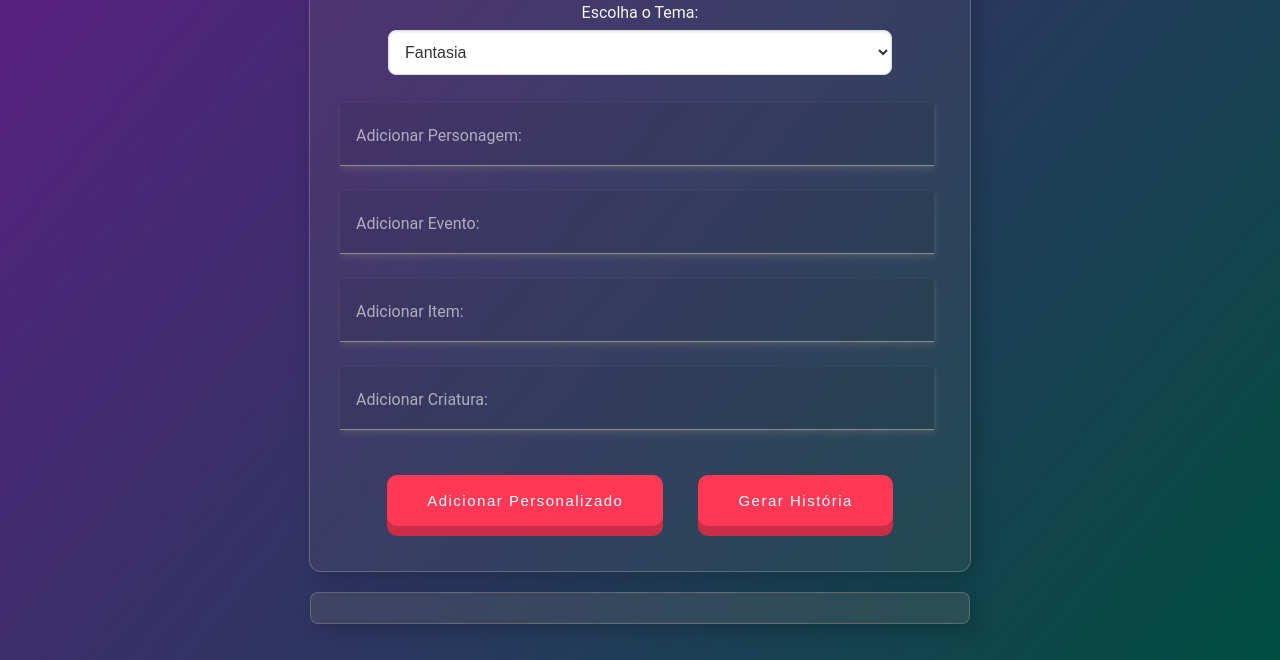
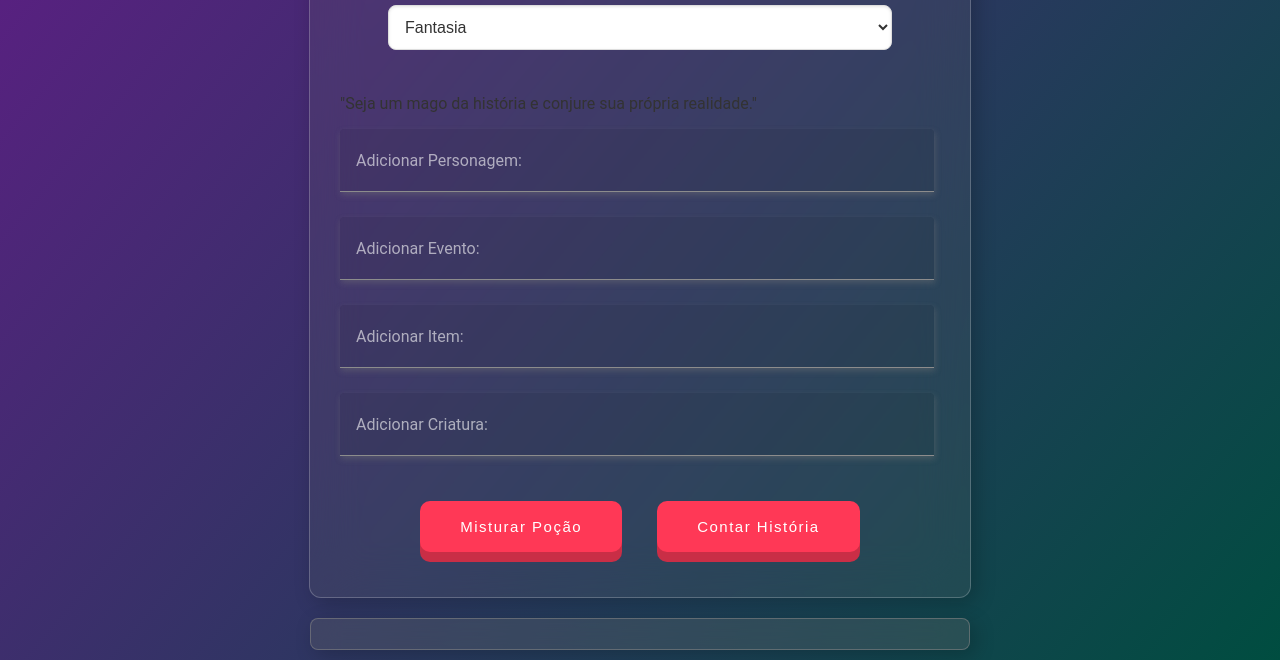
Before and after one commit to Gilcin/gerador_de_historias, a plain HTML site: page index.html in a window 1280 px wide. Shown: the part 140-800 px from the top of the page. Drawn offline with Linux system fonts and the light colour scheme.

Commit message:
Add files via upload

```diff
--- a/index.html
+++ b/index.html
@@ -20,6 +20,7 @@
                         <option value="aventura">Aventura</option>
                     </select>
                 </div>
+                <p>"Seja um mago da história e conjure sua própria realidade."</p>
 
                 <div class="mat-input">
                     <label for="customCharacter">Adicionar Personagem:</label>
@@ -39,8 +40,8 @@
                 </div>
 
                 <div class="button-group">
-                    <button id="addCustom">Adicionar Personalizado</button>
-                    <button id="generate">Gerar História</button>
+                    <button id="addCustom">Misturar Poção</button>
+                    <button id="generate">Contar História</button>
                 </div>
             </div>
         </div>
--- a/script.js
+++ b/script.js
@@ -1,4 +1,4 @@
-import { storyData, RARE_EVENTS, PLOT_TWISTS } from './dados.js';
+import { storyData } from './dados.js';
 
 class StoryGenerator {
     constructor() {
@@ -67,16 +67,12 @@ class StoryGenerator {
 
         // Templates de como as histórias podem ser montadas com os elementos selecionados aleatoriamente
         const templates = [
-            // `${character} com ${item} em ${setting}, ${event1}, e encontrou ${creature} em seu caminho. Logo em seguida, ${event2}.`,
-            // `${character} estava em ${setting}, onde usou ${item}, ${event1}. No entanto, ${creature} cercaram, mas continuou sem pensar duas vezes, ${event2}.`,
-            // `Enquanto estava em ${setting}, ${character} encontrou ${item}. ${event1}, mas foi interrompido por ${creature}. Depois, ${event2}, e então ${event3}.`,
-            // `Em uma jornada por ${setting}, ${character} carregava ${item}. ${event1}, e logo ${creature} cercaram. Após isso, ${event2}.`,
-            // `Durante uma missão em ${setting}, ${character} usou ${item} para ${event1}. No caminho, ${creature} apareceram, mas ${event2}, logo em seguida ${event3}.`,
             `${character}, usando ${item}, busca um tesouro escondido em ${setting}, mas é surpreendido por ${creature} durante uma tempestade furiosa.`,
             `${character}, em busca de ${item} capaz de derrotar ${creature}, participa de um torneio real em ${setting}, onde se depara com ${creature} guardiões da arma.`,
             `${character}, pilotando uma nave espacial antiga, busca ${item} capaz de deter uma invasão alienígena em ${setting} e ${event1}, mas é capturado por um alienígena telepata.`,
             `${character}, em busca de ${item} para curar um apocalipse zumbi, se refugia em ${setting}, onde é perseguido por ${creature} imunes à infecção.`,
             `${character}, atraído pelas promessas de riqueza e fama, decide desafiar as antigas lendas e adentrar ${setting}. Ao se aprofundar, descobre que é habitada por ${creature} e que a criatura que busca é, na verdade, ${creature}, um ser poderoso e protetor. Ao confrontar o guardião, se depara com a verdade sobre suas ações e deve escolher entre a glória pessoal e a preservação da natureza.`,
+            `${character}, atraída(o) por promessas de desvendar os mistérios de uma antiga civilização, decide desafiar as antigas lendas e adentrar ${setting}. Ao se aprofundar, descobre que é habitada por ${creature} e que a criatura que busca é, na verdade, um leviatã, um ser poderoso e protetor, que guarda ${item}, então ${event1} e ${event2}. E ao confrontar o guardião, se depara com a verdade sobre a destruição causada pela humanidade e deve escolher entre a fama mundial e a preservação do ecossistema. `,
         ];
 
         // Retorna uma história gerada aleatoriamente com base nos templates e elementos selecionados
```
